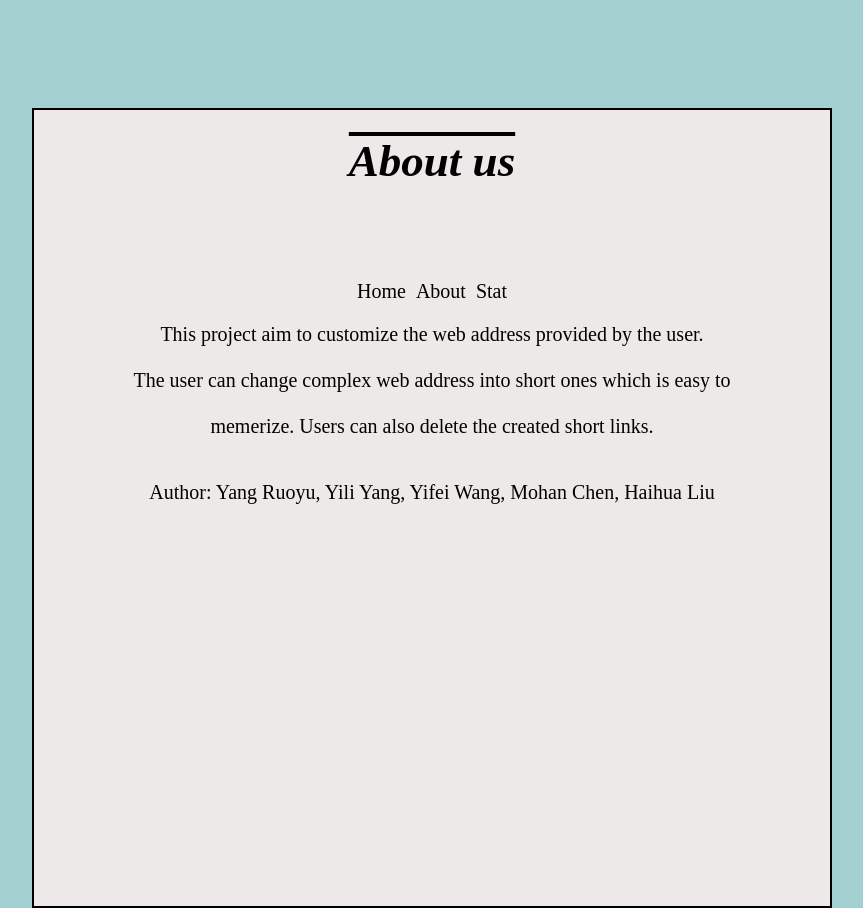
After one commit to yry0008/linkshorter, a Django app: page /about/ in a window 1280 px wide. The commit adds this page. Shown: the whole page, without its empty margins (216-1079 px from the left). Run offline with Django 3.2, Linux system fonts and the light colour scheme.

Commit message:
Add stat && fix some problems

```diff
--- a/links/views.py
+++ b/links/views.py
@@ -24,15 +24,19 @@ def do_create(request):
     c = configloader.config()
     token = request.POST.get("token")
     redirect = request.POST.get("redirect")
-    if token in ["admin","do_create","do_delete","index","stat"]:
+    if token in ["admin","do_create","do_delete","index","stat","about","api"]:
         return JsonResponse({'ret':0, 'msg':'Invalid token'})
     if token == None:
         import random
         token = "".join([chr(random.randint(1,65535)%26+97) for i in range(8)])
+        while link.objects.filter(token=token).exists():
+            token = "".join([chr(random.randint(1,65535)%26+97) for i in range(8)])
     token = token.replace(" ","")
     if token == "":
         import random
         token = "".join([chr(random.randint(1,65535)%26+97) for i in range(8)])
+        while link.objects.filter(token=token).exists():
+            token = "".join([chr(random.randint(1,65535)%26+97) for i in range(8)])
 
     try:
         l = link.objects.get(token=token)
@@ -45,6 +49,8 @@ def do_create(request):
     l.create_time = int(time.time())
     import random
     l.del_token = "".join([chr(random.randint(1,65535)%26+97) for i in range(20)])
+    while link.objects.filter(del_token=l.del_token).exists():
+        l.del_token = "".join([chr(random.randint(1,65535)%26+97) for i in range(20)])
     l.save()
     return JsonResponse({'ret':1, 'msg':'success', 'baseurl':c.getkey("baseurl"),'token':token, 'del_token':l.del_token})
 
@@ -58,3 +64,15 @@ def do_delete(request):
         return JsonResponse({'ret':0, 'msg':'token does not exist'})
     l.delete()
     return JsonResponse({'ret':1, 'msg':'success'})
+
+def about(request):
+    return render(request, 'about.html')
+
+
+def stat(request):
+    l = link.objects.all()
+    links_count = len(l)
+    process_count = 0
+    for i in l:
+        process_count += i.cnt
+    return render(request, 'stat.html', {'links_count':links_count, 'process_count':process_count})
--- a/sdw2final/urls.py
+++ b/sdw2final/urls.py
@@ -22,5 +22,7 @@ urlpatterns = [
     path('admin/', admin.site.urls),
     path('', views.create, name='create'),
     path('do_create',views.do_create,name='do_create'),
+    path('about/',views.about,name='about'),
+    path('stat/',views.stat,name='stat'),
     path('do_delete',views.do_delete,name='do_delete')] + static(settings.STATIC_URL, document_root=settings.STATIC_ROOT) + [path('<token>/', views.index, name='index')
 ]
--- a/static/style.css
+++ b/static/style.css
@@ -36,10 +36,7 @@ label {
     cursor: pointer;
 }
 
-a {
-    text-decoration: none;
-    color: inherit;
-}
+
 
 input[type="radio"] {
     position: absolute;
@@ -61,6 +58,12 @@ input[type="radio"] {
   float: left;
   width: 33.33%;
   padding: 50px;
+}
+
+.back{
+	background-attachment:fixed;
+	background-size:cover;
+	background:#A3D1D1;
 }
 
 .clearfix::after {
@@ -269,9 +188,13 @@ input[type="radio"] {
 	table {
 		border: 1px solid black;
 		outline-style: solid;
-		outline-color: rgb(255, 255, 255)
+		outline-color: rgb(255, 255, 255);
 		outline-width: 4px;
 		background-image:linear-gradient(to right, rgba(255,0,0,0), rgba(255,0,0,1));
+	}
+	a {
+		text-decoration: none;
+		color: inherit;
 	}
 
 	.s2 {
--- /dev/null
+++ b/templates/about.html
@@ -0,0 +1,27 @@
+<!DOCTYPE html>
+<html>
+
+<head>
+	<meta http-equiv="Content-Type" content="text/html;charset=utf-8" />
+	<title>About us</title>
+	<link rel="stylesheet" type="text/css" href="/static/style.css" />
+</head>
+
+<body class="back">
+	<div class="c2" style="border:2px solid #000; margin:0px auto">
+		<div>
+			<h2 style="text-align:center; margin-top:25px">About us</h2><br><br>
+			<p><a href="/">Home</a>&nbsp;&nbsp;<a href="/about">About</a>&nbsp;&nbsp;<a href="/stat">Stat</a></p>
+			<p>
+				This project aim to customize the web address provided by the user.
+				<br><br>
+				The user can change complex web address into short ones which is easy to
+				<br><br>
+				memerize. Users can also delete the created short links.
+				<br><br>
+			</p>
+			<p>Author: Yang Ruoyu, Yili Yang, Yifei Wang, Mohan Chen, Haihua Liu</p>
+		</div>
+</body>
+
+</html>
--- a/templates/create.html
+++ b/templates/create.html
@@ -9,6 +9,7 @@
 	<body>
         <div class="c2" style="border:2px solid #000; margin:0px auto">
             <div><h2 style="text-align:center; margin-top:25px">Customize your Address</h2><br><br>
+                <p><a href="/">Home</a>&nbsp;&nbsp;<a href="/about">About</a>&nbsp;&nbsp;<a href="/stat">Stat</a></p>
                 Customize： <input type="text" name="customize" value=""  onFocus="if(value==defaultValue){value='';this.style.color='#000'}"
                     onBlur="if(!value){value=defaultValue;this.style.color='#BEBEBE'}" style="color:#D3D3D3; height:30px; width:150px"><br><br><!-- input box for personal information-->
                 Web Address： <input type="text" name="address" value=""  onFocus="if(value==defaultValue){value='';this.style.color='#000'}"
```
Also changed, not shown: other parts of static/style.css (+2 -86 lines), templates/registration.html (deleted, +0 -19 lines), templates/stat.html (added, +24 -0 lines).
